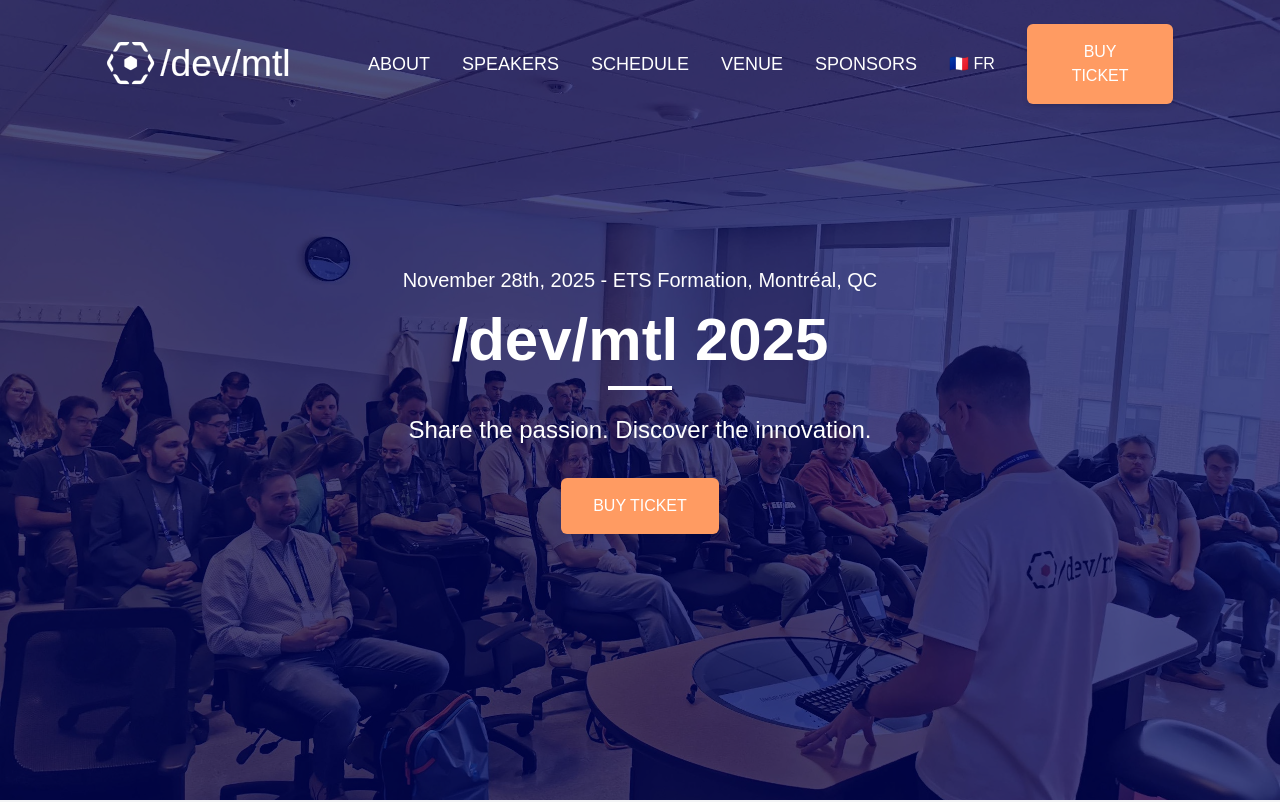
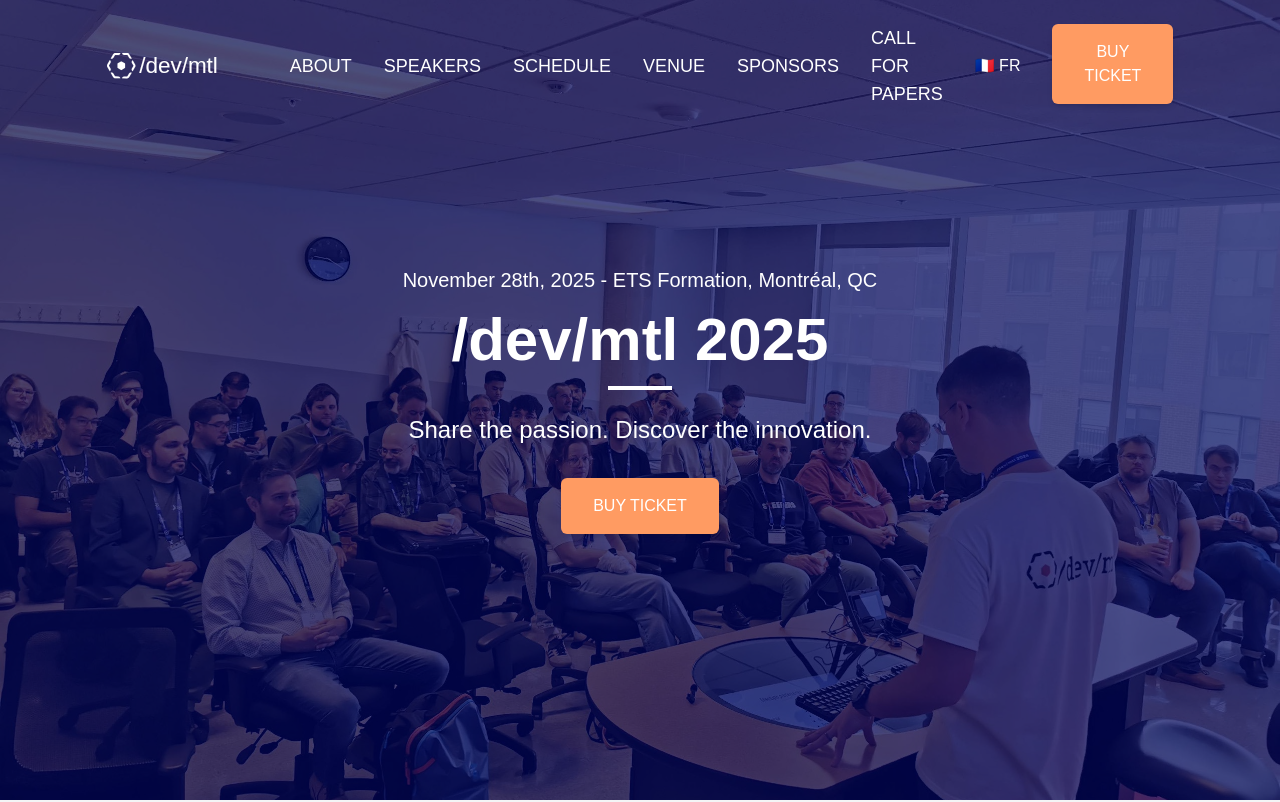
Before and after one commit to devmtl2024-org/devmtl2024-org.github.io, a React (Vite) app: page / in a window 1280 px wide. Shown: the top 802 px of the page. Built offline with nearby package versions, Linux system fonts and the light colour scheme.

Commit message:
Add link to CFP

```diff
--- a/src/constants/navlinks.ts
+++ b/src/constants/navlinks.ts
@@ -6,4 +6,8 @@
   { name: { fr: "Programme", en: "Schedule" }, href: `${base}schedule` },
   { name: { fr: "Lieu", en: "Venue" }, href: `${base}venue` },
   { name: { fr: "Commanditaires", en: "Sponsors" }, href: `${base}sponsors` },
+  {
+    name: { fr: "Présentez un sujet (CFP)", en: "Call For Papers" },
+    href: "https://www.papercall.io/dev-mtl-2025",
+  },
 ];
```
